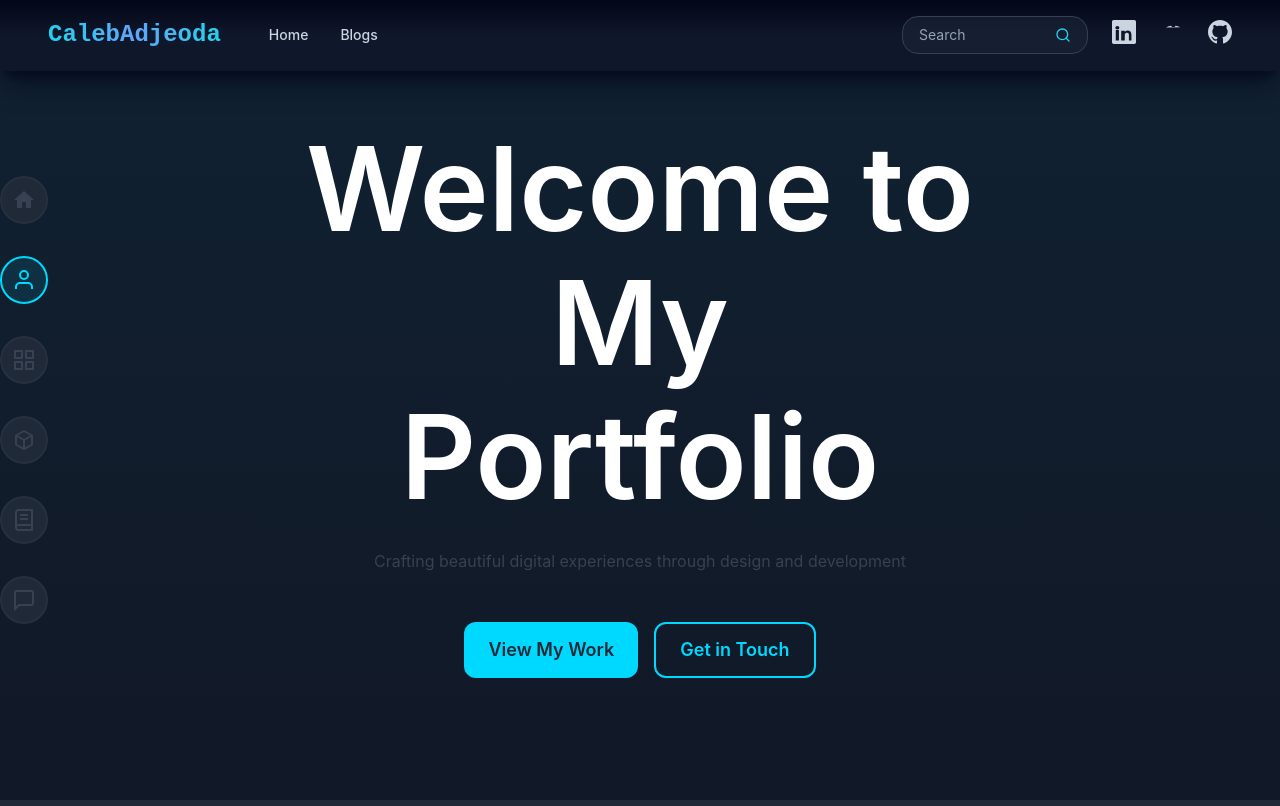
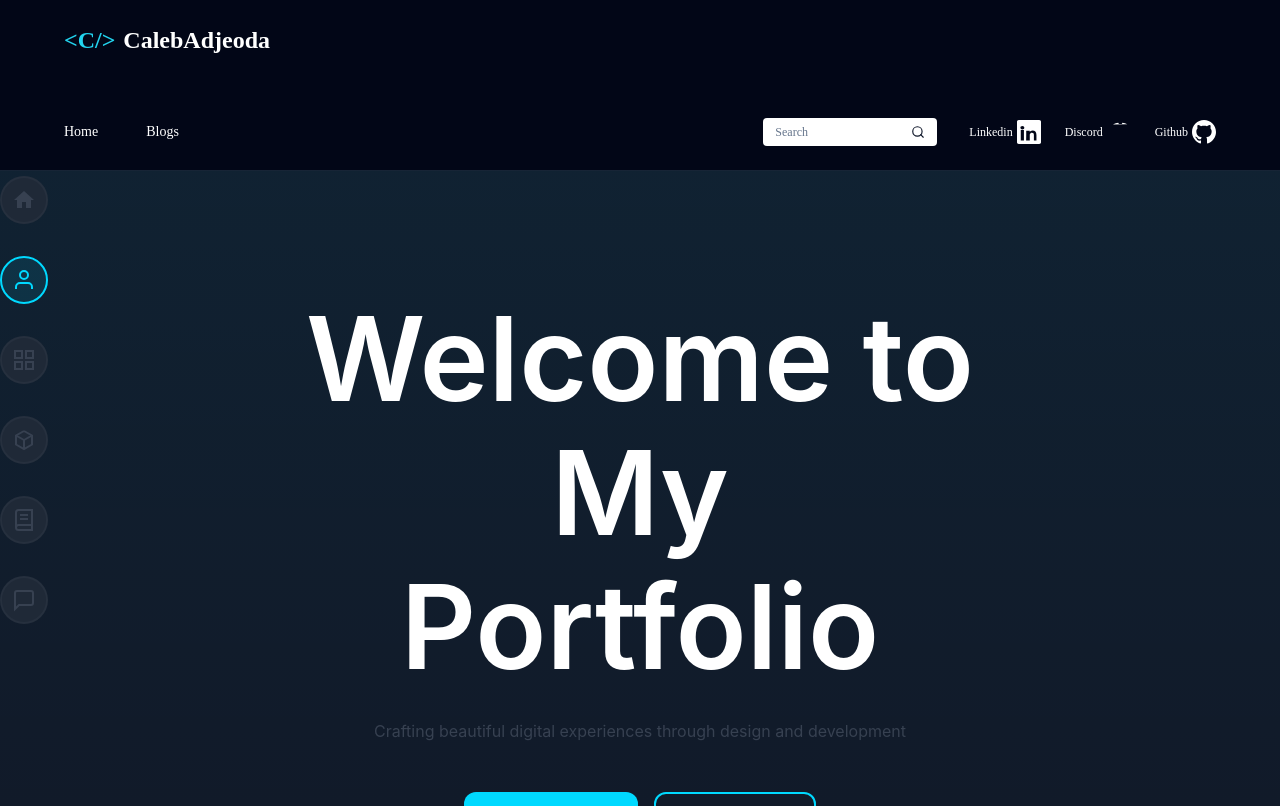
Before and after one commit to ReedBelca10/portfolio, a Next.js app in the folder apps/frontend/: page /en in a window 1280 px wide. Shown: the top 806 px of the page. Built offline with nearby package versions, Linux system fonts and the light colour scheme.

Commit message:
Redesign Navbar to exact specifications: 170px height, IBM Plex Mono, new layout structure

```diff
--- a/apps/frontend/src/components/Navbar.tsx
+++ b/apps/frontend/src/components/Navbar.tsx
@@ -6,9 +6,10 @@ import { GitHubIcon, LinkedInIcon } from './Icon';
 
 /*
  * Navbar Component
- * Single-row premium navbar design with logo, navigation, search, and social links
- * Features dark background with accent colors
- * Optimized for 1920px width desktop viewing
+ * Premium navbar design: 170px height, IBM Plex Mono typography
+ * Left: <C/> logo + CalebAdjeoda name
+ * Right: Navigation + Search bar + Social icons with names
+ * Bottom: hr line separator
  */
 
 interface NavbarLink {
@@ -88,41 +89,43 @@ export function Navbar({
   };
 
   return (
+    <>
       <nav
         className={clsx(
-        'fixed top-0 left-0 right-0 z-50 bg-gradient-to-b from-slate-950 via-slate-900 to-slate-900 border-b border-slate-800/50',
-        'shadow-xl shadow-slate-950/50',
+          'fixed top-0 left-0 right-0 z-50 bg-slate-950',
           className
         )}
+        style={{ height: '170px', fontFamily: 'IBM Plex Mono' }}
       >
-      <div className="h-[70px] px-8 lg:px-12 flex items-center justify-between py-0">
-        {/* Left: Brand + Navigation */}
-        <div className="flex items-center gap-8 lg:gap-12">
-          {/* Brand Name */}
-          <div className="flex-shrink-0">
-            <h1 className="text-2xl font-bold font-monospace bg-gradient-to-r from-cyan-400 via-blue-400 to-cyan-400 bg-clip-text text-transparent">
-              {brandName}
-            </h1>
+        <div className="h-full px-8 lg:px-16 flex flex-col justify-between py-6">
+          {/* Top Row: Logo */}
+          <div className="flex items-center gap-2">
+            <span className="text-2xl font-bold">
+              <span className="text-cyan-400">&lt;C/&gt;</span>
+              <span className="text-white ml-2">{brandName}</span>
+            </span>
           </div>
 
-          {/* Navigation Links */}
-          <div className="flex items-center gap-6 lg:gap-8">
+          {/* Bottom Row: Navigation, Search, Social */}
+          <div className="flex items-center justify-between">
+            {/* Left: Navigation Links */}
+            <div className="flex items-center gap-8 lg:gap-12">
               {links.map((link) => (
                 <a
                   key={link.href}
                   href={link.href}
-                className="text-sm font-medium text-slate-300 hover:text-cyan-400 transition-colors duration-200"
+                  className="text-sm font-medium text-white hover:text-cyan-400 transition-colors duration-200"
+                  style={{ fontFamily: 'IBM Plex Mono' }}
                 >
                   {link.label}
                 </a>
               ))}
             </div>
-        </div>
 
-        {/* Right Side: Search + Social Icons */}
-        <div className="flex items-center gap-4 lg:gap-6">
-          {/* Search Box */}
-          <div className="flex items-center gap-2 bg-slate-800/50 border border-slate-700 rounded-lg px-4 py-2 hover:border-cyan-400 transition-colors">
+            {/* Right: Search + Social Icons */}
+            <div className="flex items-center gap-6 lg:gap-8">
+              {/* Search Box - White Background */}
+              <div className="flex items-center gap-2 bg-white rounded px-3 py-1.5">
                 <input
                   ref={searchInputRef}
                   type="text"
@@ -134,35 +137,50 @@ export function Navbar({
                       handleSearchSubmit(e as unknown as React.FormEvent);
                     }
                   }}
-              className="bg-transparent text-slate-100 placeholder-slate-400 focus:outline-none text-sm w-24 lg:w-32"
+                  className="bg-transparent text-slate-900 placeholder-slate-500 focus:outline-none text-xs w-32"
+                  style={{ fontFamily: 'IBM Plex Mono' }}
                 />
                 <button
                   onClick={handleSearchToggle}
-              className="text-cyan-400 hover:text-cyan-300 transition-colors"
+                  className="text-slate-900 hover:text-slate-700 transition-colors"
                   aria-label="Toggle search"
                   title="Search"
                 >
-              <svg width="16" height="16" viewBox="0 0 24 24" fill="none" stroke="currentColor" strokeWidth="2" strokeLinecap="round" strokeLinejoin="round">
+                  <svg width="14" height="14" viewBox="0 0 24 24" fill="none" stroke="currentColor" strokeWidth="2" strokeLinecap="round" strokeLinejoin="round">
                     <circle cx="11" cy="11" r="8" />
                     <path d="m21 21-4.35-4.35" />
                   </svg>
                 </button>
               </div>
 
-          {/* Social Links */}
+              {/* Social Links with Names */}
+              <div className="flex items-center gap-4 lg:gap-6">
                 {socialLinks.map((link) => (
                   <button
                     key={link.name}
                     onClick={() => handleSocialClick(link.url)}
-              className="text-slate-300 hover:text-cyan-400 transition-colors"
+                    className="flex items-center gap-1 text-white hover:opacity-80 transition-opacity"
                     aria-label={link.name}
                     title={link.name}
+                    style={{ fontFamily: 'IBM Plex Mono' }}
                   >
+                    <span className="text-xs font-medium capitalize">{link.name}</span>
+                    <div className="flex items-center">
                       {renderSocialIcon(link.icon, 'md')}
+                    </div>
                   </button>
                 ))}
               </div>
             </div>
+          </div>
+        </div>
+
+        {/* Bottom HR Line */}
+        <hr className="border-t border-slate-800/50 m-0" />
       </nav>
+
+      {/* Spacer for fixed navbar */}
+      <div style={{ height: '170px' }} />
+    </>
   );
 }
```
Lines whose indentation alone changed are shown as unchanged.
